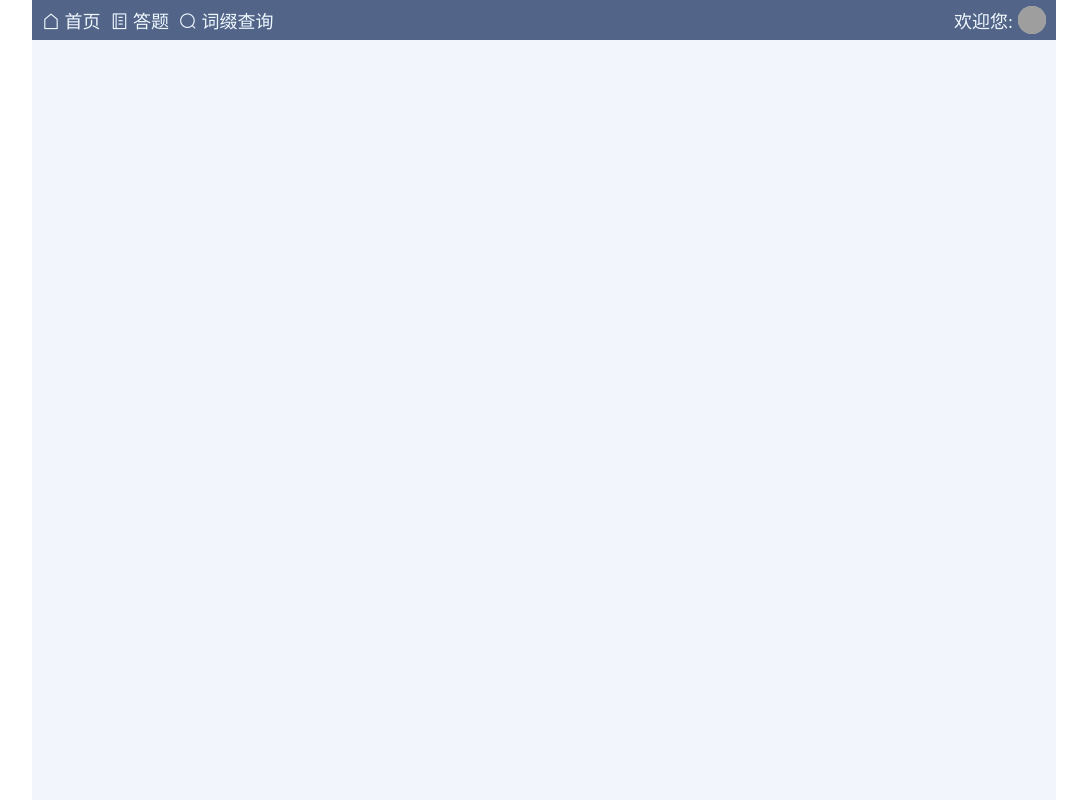
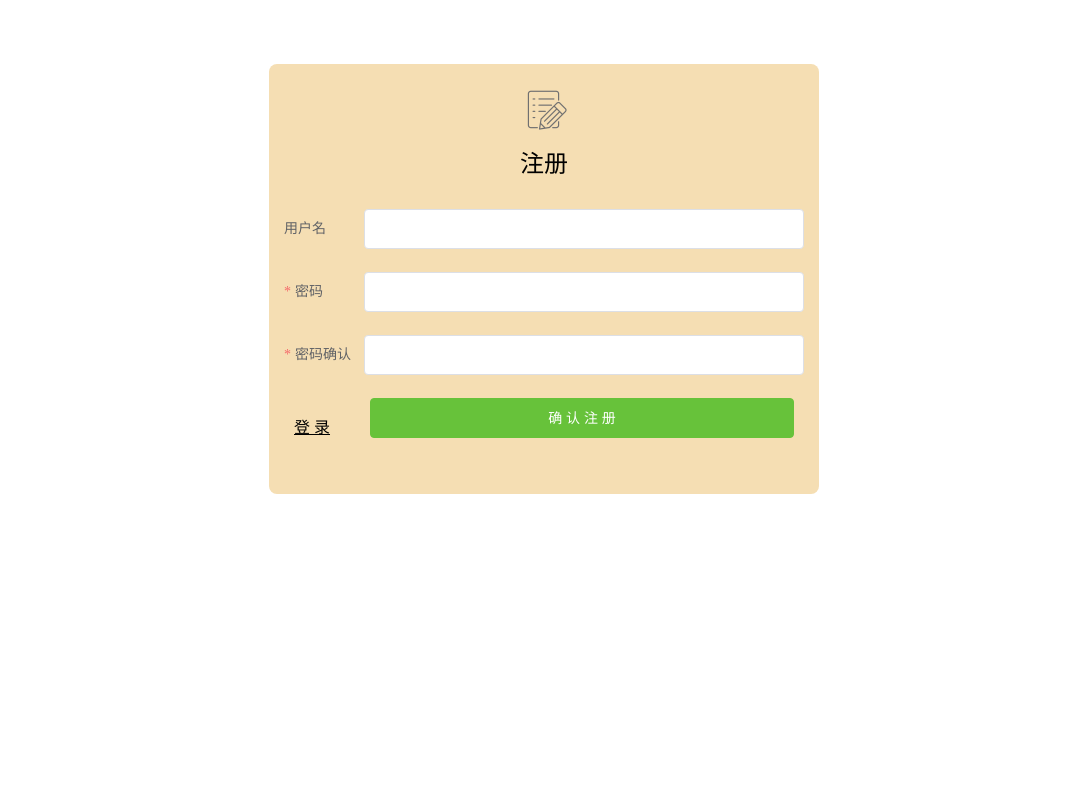
Before and after one commit to simpleYour/respondent-web, a Nuxt app: page /user/register in a window 1280 px wide. Before the commit this address had no page. Shown: the whole page, without its empty margins (96-1183 px from the left). Built offline with nearby package versions, Linux system fonts and the light colour scheme; grey boxes are pictures that could not be loaded.

Commit message:
添加上了一些有关excel文件的处理.比如:单词本中上传excel文件批量添加单词,下载批量添加单词模板.答题过程使用下载的excel文件进行线下答题.

```diff
--- a/api/RespondentApi.js
+++ b/api/RespondentApi.js
@@ -20,5 +20,13 @@ export default {
       url: `${BASE_URL}/end`,
       method: "get"
     })
+  },
+  downloadExcel(typeId, mode, num, dateScope) {
+    // 直接打开这个下载连接
+    window.open(`${request.baseURL}${BASE_URL}/download/${typeId}/${mode}/${num}/${dateScope}`)
+    /*  return request({
+        url: `${BASE_URL}/download/${typeId}/${mode}/${num}/${dateScope}`,
+        method: "get"
+      })*/
   }
 }
--- a/api/WordApi.js
+++ b/api/WordApi.js
@@ -36,6 +36,14 @@ export default {
       url: `${BASE_URL}/${id}`,
       method: "delete"
     })
+  },
+  // 下载批量添加单词的模板
+  downloadTemplate() {
+    // 直接打开这个下载连接
+    window.open(`${request.baseURL}${BASE_URL}/template`)
+  },
+  uploadURL(typeId) {
+    return `${request.baseURL}${BASE_URL}/upload/${typeId}`
   }
 
 
--- a/components/AddWord.vue
+++ b/components/AddWord.vue
@@ -2,11 +2,23 @@
   <!-- 这是添加单词的一个组件 单独把这个组件给抽离出来,也是为了轻松方便的控制和扩展管理  -->
 
   <div>
-    <div @click="showDialog = true">
-      <!-- 给到一个slot方便父组件自定义 -->
-      <slot></slot>
+
+    <div class="horizontal">
+      <div @click="showDialog = true">
+        <!-- 给到一个slot方便父组件自定义  这里使用匿名slot,默认插入到这里,也是默认为添加单个单词 -->
+        <slot></slot>
+      </div>
+
+      <div @click="showUpload = true">
+        <!-- 批量添加单词的组件位置,具体样式由父组件定义,这里只定义好其所需要执行的具体逻辑代码 -->
+        <slot name="batch"></slot>
+      </div>
+
+      <div @click="downloadTemplate">
+        <!-- 批量添加单词模板下载位置,跟slot-batch类似 -->
+        <slot name="template"></slot>
+      </div>
     </div>
-
     <!-- 添加单词dialog -->
     <el-dialog
       title="添加单词"
@@ -14,8 +26,9 @@
       width="30%">
       <div class="form">
 
-        <div class="item"><span> 单 词 </span>
-          <input type="text" v-model="word.word" placeholder="回车获取网络解释" @keyup.enter="getWebMean"></input>
+        <div class="item"><span>&nbsp;&nbsp;单&nbsp;&nbsp;&nbsp;词&nbsp;&nbsp;</span>
+<!--          <input type="text" v-model="word.word" placeholder="回车获取网络解释" @keyup.enter="getWebMean"></input>-->
+          <el-input type="text" v-model="word.word" placeholder="回车获取网络解释" @keyup.enter="getWebMean"></el-input>
         </div>
         <div class="item"><span>中文解释</span>
           <el-input type="textarea" v-model="word.mean" style="white-space: pre-wrap;"></el-input>
@@ -30,6 +43,33 @@
         <el-button type="primary" @click="addWord">确定添加</el-button>
       </span>
     </el-dialog>
+
+    <!-- 上传文件的dialog -->
+    <el-dialog
+      title="上传"
+      :visible.sync="showUpload"
+      center
+      width="30%">
+      <el-upload
+        class="upload-demo"
+        drag
+        ref="upload"
+        style="margin: 0 auto"
+        name="file"
+        :auto-upload="false"
+        accept="application/vnd.openxmlformats-officedocument.spreadsheetml.sheet"
+        :on-success="uploadSuccess"
+        :action="baseURL">
+        <i class="el-icon-upload"></i>
+        <div class="el-upload__text">将文件拖到此处，或<em>点击上传</em></div>
+        <div class="el-upload__tip" slot="tip">只能上传excel文件，且不超过500kb</div>
+      </el-upload>
+      <span slot="footer" class="dialog-footer">
+        <el-button @click="showUpload = false">取 消</el-button>
+         <el-button type="primary" @click="doUpload">确认上传</el-button>
+      </span>
+    </el-dialog>
+
   </div>
 </template>
 
@@ -42,6 +82,8 @@ export default {
     return {
       // 添加单词的对话框是否显示
       showDialog: false,
+      // 上传选择框是否显示
+      showUpload: false,
       // 需要添加的单词
       word: {
         "count": 0,
@@ -53,7 +95,9 @@ export default {
         "word": "",
         // 将typeId赋值上来
         "wordTypeId": this.typeId
-      }
+      },
+      // 上传文件的路径地址
+      baseURL: wordApi.uploadURL(this.typeId)
     }
   },
   props: {
@@ -92,6 +136,22 @@ export default {
       }).catch(error => {
         this.$message.error("添加失败!")
       })
+    },
+    downloadTemplate() {
+      wordApi.downloadTemplate()
+    },
+    // 文件上传成功后的回调函数
+    uploadSuccess(response, file, fileList) {
+      if (response.data) {
+        this.$message.success("上传解析成功,请刷新后查看!")
+      } else {
+        this.$message.error("上传解析失败,请重新上传!")
+      }
+      this.showUpload = false
+    },
+    // 进行一个手动上传操作
+    doUpload() {
+      this.$refs.upload.submit();
     }
   }
 }
@@ -124,5 +184,13 @@ input {
   flex-shrink: 0;
 }
 
+.horizontal {
+  display: flex;
+}
+
+.horizontal > * {
+  margin: 0 5px;
+}
+
 
 </style>
--- a/layouts/empty.vue
+++ /dev/null
@@ -1,14 +0,0 @@
-<template>
-  <div >
-    <nuxt/>
-  </div>
-</template>
-
-<style scoped>
-* {
-  padding: 0;
-  border: 0;
-  margin: 0;
-}
-
-</style>
--- /dev/null
+++ b/layouts/user.vue
@@ -0,0 +1,30 @@
+<template>
+  <div class="container">
+    <nuxt/>
+  </div>
+</template>
+
+<style>
+* {
+  padding: 0;
+  border: 0;
+  margin: 0;
+}
+
+html, body {
+  height: 100%;
+  margin: 0;
+  padding: 0;
+}
+</style>
+<style scoped>
+
+/* 占据一个全部的高度 */
+.container {
+  position: absolute;
+  width: 100%;
+  top: 0;
+  bottom: 0;
+}
+
+</style>
--- a/pages/user/login.vue
+++ b/pages/user/login.vue
@@ -1,6 +1,9 @@
 <template>
+  <div style="height: 100%">
     <div class="container">
+      <div class="card">
         <div class="header">
+          <el-image src="/avatar.png" style="height: 50px" :fit="'contain'"></el-image>
           <div>登录</div>
         </div>
         <el-form ref="form" :model="user" label-width="80px" label-position="left" :rules="rules">
@@ -10,10 +13,17 @@
           <el-form-item label="密码" prop="password">
             <el-input type="password" v-model="user.password" clearable></el-input>
           </el-form-item>
-      <el-form-item>
-        <el-button type="success" @click="login">登录</el-button>
-      </el-form-item>
         </el-form>
+        <div class="footer">
+          <div class="register">
+            <nuxt-link to="/user/register" tag="div">
+              注 册
+            </nuxt-link>
+          </div>
+          <el-button type="success" @click="login" style="flex-grow: 1">登录</el-button>
+        </div>
+      </div>
+    </div>
   </div>
 </template>
 
@@ -22,7 +32,7 @@ import UserApi from "~/api/UserApi";
 
 export default {
   name: "login",
-  layout: "empty",
+  layout: "user",
   data() {
     return {
       user: {
@@ -54,13 +64,11 @@ export default {
 <style scoped>
 
 .container {
-  width: 50%;
-  margin: 0 auto;
+  width: 100%;
+  height: 100%;
   background-color: #ffffff;
   display: flex;
   justify-content: center;
-  flex-direction: row;
-  flex-wrap: wrap;
 }
 
 
@@ -70,14 +78,40 @@ export default {
 
 .header {
   display: flex;
-  justify-content: center;
+  flex-direction: column;
+  /*justify-content: center;*/
   align-content: center;
-  margin-bottom: 5px;
+  margin-bottom: 25px;
 }
 
 .header * {
   /*font-family: "华文行楷",Georgia,Serif; ;*/
   font-size: x-large;
+  margin: 5px auto;
+}
+
+/* 做出一个卡片框的样式 */
+.card {
+  width: 500px;
+  height: 350px;
+  background-color: wheat;
+  border-radius: 8px;
+  margin-top: 5%;
+  padding: 15px;
+}
+
+.footer {
+  display: flex;
+}
+
+.footer > * {
+  margin: 0 10px;
+}
+
+.register {
+  align-self: flex-end;
+  margin-right: 30px;
+  text-decoration: underline;
 }
 
 </style>
--- /dev/null
+++ b/pages/user/register.vue
@@ -0,0 +1,175 @@
+<template>
+  <div style="height: 100%">
+    <div class="container">
+      <div class="card">
+        <div class="header">
+          <el-image src="/register.png" style="height: 50px" :fit="'contain'"></el-image>
+          <div>注册</div>
+        </div>
+        <el-form ref="form" :model="user" label-width="80px" label-position="left" :rules="rules">
+          <el-form-item label="用户名" prop="name">
+            <el-input v-model="user.name" clearable></el-input>
+          </el-form-item>
+          <el-form-item label="密码" prop="password">
+            <el-input type="password" v-model="user.password" clearable autocomplete="off"></el-input>
+          </el-form-item>
+          <el-form-item label="密码确认" prop="checkPassword">
+            <el-input type="password" v-model="user.checkPassword" clearable autocomplete="off"></el-input>
+          </el-form-item>
+        </el-form>
+        <div class="footer">
+          <div class="register">
+            <nuxt-link to="/user/login" tag="div">
+              登 录
+            </nuxt-link>
+          </div>
+          <el-button type="success" @click="doRegister" style="flex-grow: 1">确 认 注 册</el-button>
+        </div>
+      </div>
+    </div>
+  </div>
+</template>
+
+<script>
+import userApi from "~/api/UserApi";
+
+export default {
+  name: "login",
+  layout: "user",
+  data() {
+    // 两次密码的一个效验器
+    let validatePass = (rule, value, callback) => {
+      if (value === '') {
+        callback(new Error('请输入密码'));
+      } else {
+        if (this.user.checkPassword !== '') {
+          this.$refs.form.validateField('checkPassword');
+        }
+        callback();
+      }
+    };
+    let validatePass2 = (rule, value, callback) => {
+      if (value === '') {
+        callback(new Error('请再次输入密码'));
+      } else if (value !== this.user.password) {
+        callback(new Error('两次输入密码不一致!'));
+      } else {
+        callback();
+      }
+    };
+    // 向后端请求,判断用户名是否已存在
+    let validateExistUserName = (rule, value, callback) => {
+      if (!value) {
+        return callback(new Error('用户名不能为空!'));
+      }
+      userApi.existName(value).then(res => {
+        if (res.data) {
+          callback(new Error("该用户名已存在!"))
+        } else {
+          callback()
+        }
+      })
+    }
+
+    return {
+      user: {
+        "avatar": "",
+        "name": "",
+        "password": "",
+        "checkPassword": "",
+        "phone": "",
+      },
+      // 表单效验器
+      rules: {
+        name: [
+          {validator: validateExistUserName, trigger: 'blur'}
+        ],
+        password: [
+          {required: true, validator: validatePass, trigger: 'blur'}
+        ],
+        checkPassword: [
+          {required: true, validator: validatePass2, trigger: 'blur'}
+        ],
+      }
+    }
+  },
+  methods: {
+    // 执行注册操作
+    doRegister() {
+      userApi.register(this.user).then(res => {
+        if (res.data) {
+          this.$confirm("注册成功!即将前往登录页面!", "提示", {
+            confirmButtonText: '确定',
+            cancelButtonText: '取消',
+            type: 'success'
+          }).then(() => {
+            this.$router.push({path: "/user/login"})
+          }).catch(() => {
+            this.$message.info("已取消")
+          })
+        }
+      })
+
+      // 登录成功则跳转到index首页
+      /*      UserApi.login(this.user).then(res => {
+              this.$router.push({path: "/"})
+            })*/
+    }
+  }
+}
+</script>
+
+<style scoped>
+
+.container {
+  width: 100%;
+  height: 100%;
+  background-color: #ffffff;
+  display: flex;
+  justify-content: center;
+}
+
+
+.container > * {
+  width: 100%;
+}
+
+.header {
+  display: flex;
+  flex-direction: column;
+  /*justify-content: center;*/
+  align-content: center;
+  margin-bottom: 25px;
+}
+
+.header * {
+  /*font-family: "华文行楷",Georgia,Serif; ;*/
+  font-size: x-large;
+  margin: 5px auto;
+}
+
+/* 做出一个卡片框的样式 */
+.card {
+  width: 520px;
+  height: 400px;
+  background-color: wheat;
+  border-radius: 8px;
+  margin-top: 5%;
+  padding: 15px;
+}
+
+.footer {
+  display: flex;
+}
+
+.footer > * {
+  margin: 0 10px;
+}
+
+.register {
+  align-self: flex-end;
+  margin-right: 30px;
+  text-decoration: underline;
+}
+
+</style>
```
Also changed, not shown: pages/respondent/index.vue (+16 -1 lines), pages/word/_typeId.vue (+13 -2 lines), utils/request.js (+8 -2 lines), static/avatar.png (added), static/register.png (added). Lines whose indentation alone changed are shown as unchanged.
